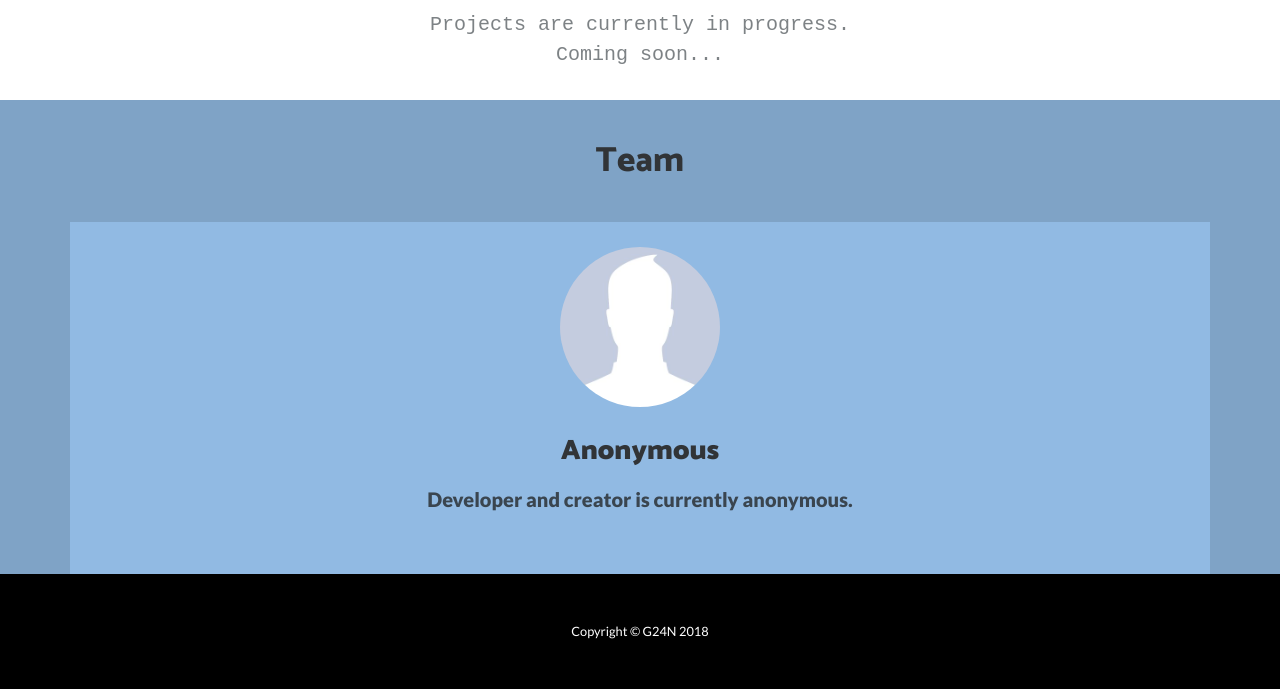
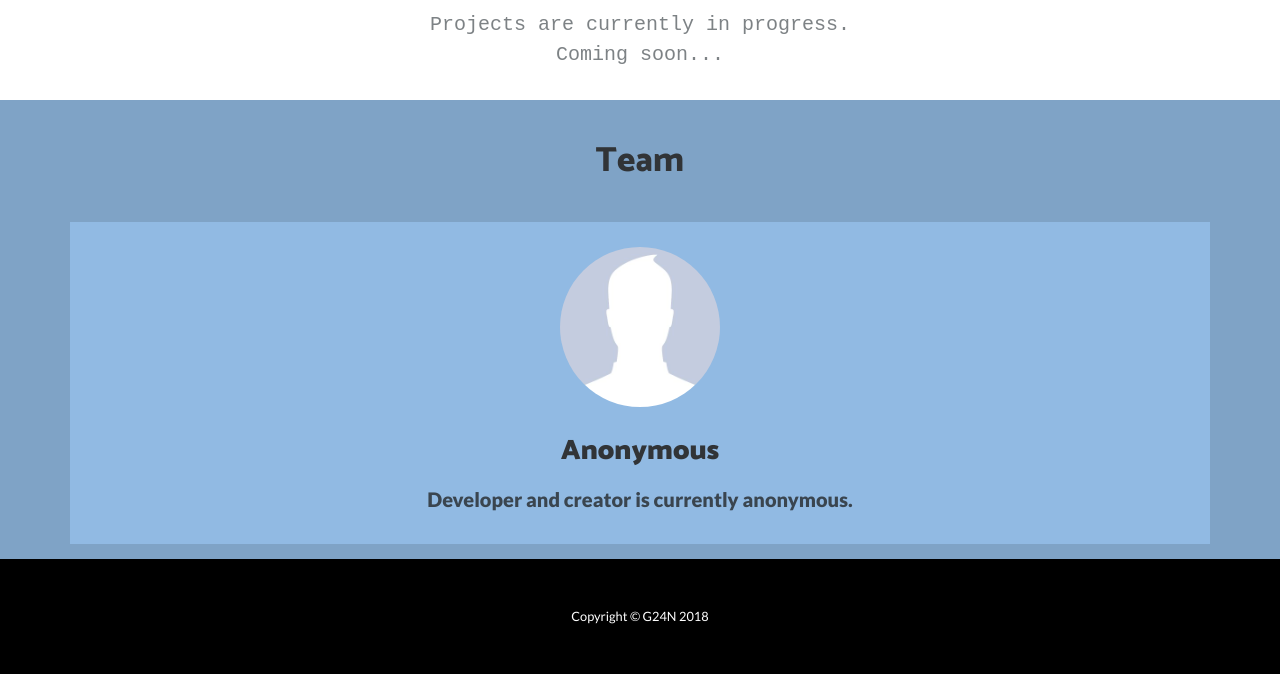
Before and after one commit to g24n/g24n.github.io, a plain HTML site: page index.html in a window 1280 px wide. Shown: the part 679-1368 px from the top of the page. Drawn offline with Linux system fonts and the light colour scheme.

Commit message:
Construction Message

```diff
--- a/assets/css/Projects-Clean.css
+++ b/assets/css/Projects-Clean.css
@@ -72,7 +72,8 @@ item.team-center {
   /*align-content: center;*/
   /*align-self: center;*/
   padding-top: 0px;
-  /*align-items: center;*/
+  padding-bottom: 0px;
+  align-items: center;
 }
 
 .text-center.team-header {
--- a/assets/css/Team-Clean.css
+++ b/assets/css/Team-Clean.css
@@ -1,6 +1,7 @@
 .team-clean {
   color: #313437;
   background-color: #7fa3c6;
+  padding-bottom: 15px;
 }
 
 .team-clean p {
@@ -62,6 +63,7 @@
   margin-top: 15px;
   margin-bottom: 20px;
   color: #3a454f;
+  padding-bottom: 10px;
   font-weight: 800;
 }
 
```
